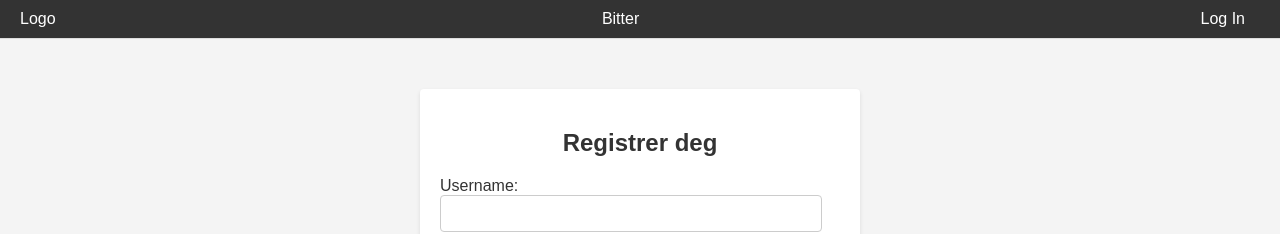
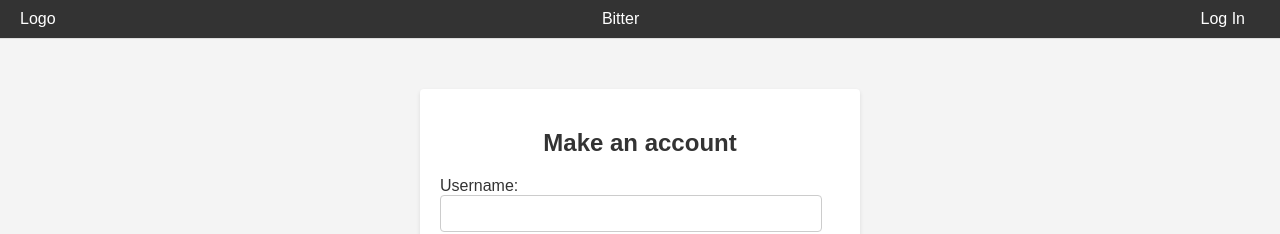
Before and after one commit to thenyandude/bitter, a React (Create React App) app in the folder bitter/: page /signup in a window 1280 px wide. Shown: the top 234 px of the page. Built offline with nearby package versions, Linux system fonts and the light colour scheme.

Commit message:
Updated pages to English

```diff
--- a/bitter/src/components/SignUp.js
+++ b/bitter/src/components/SignUp.js
@@ -27,7 +27,7 @@ function SignUp() {
 
   return (
     <div className="auth-container">
-      <h2>Registrer deg</h2>
+      <h2>Make an account</h2>
       <form onSubmit={handleSignUp} className="auth-form">
         <label>
           Username:
```
